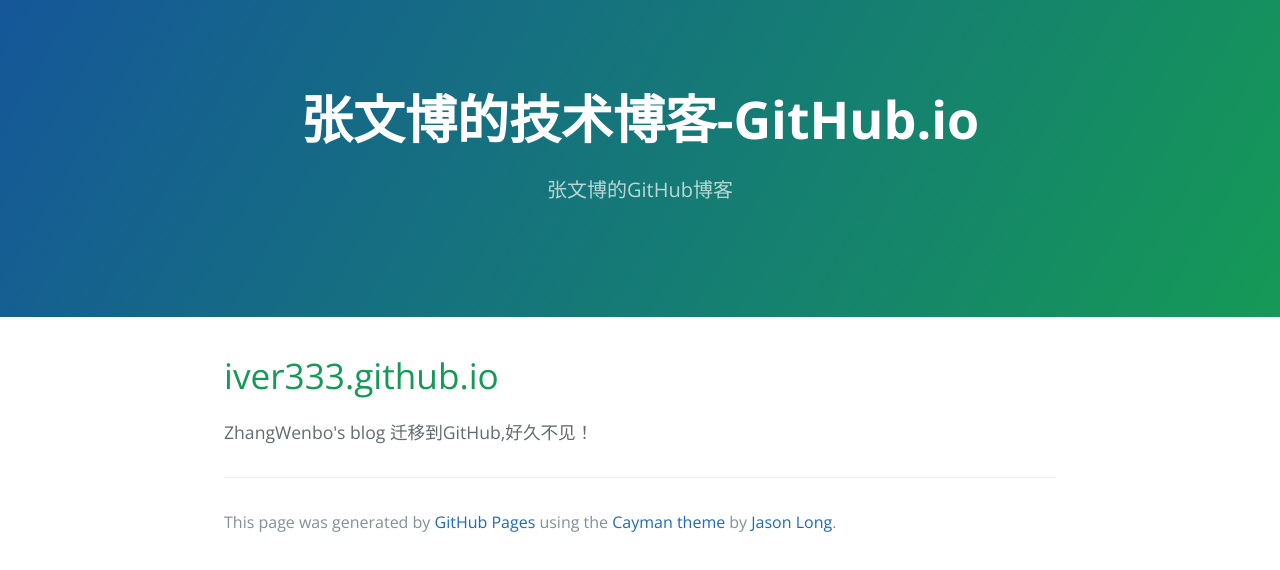
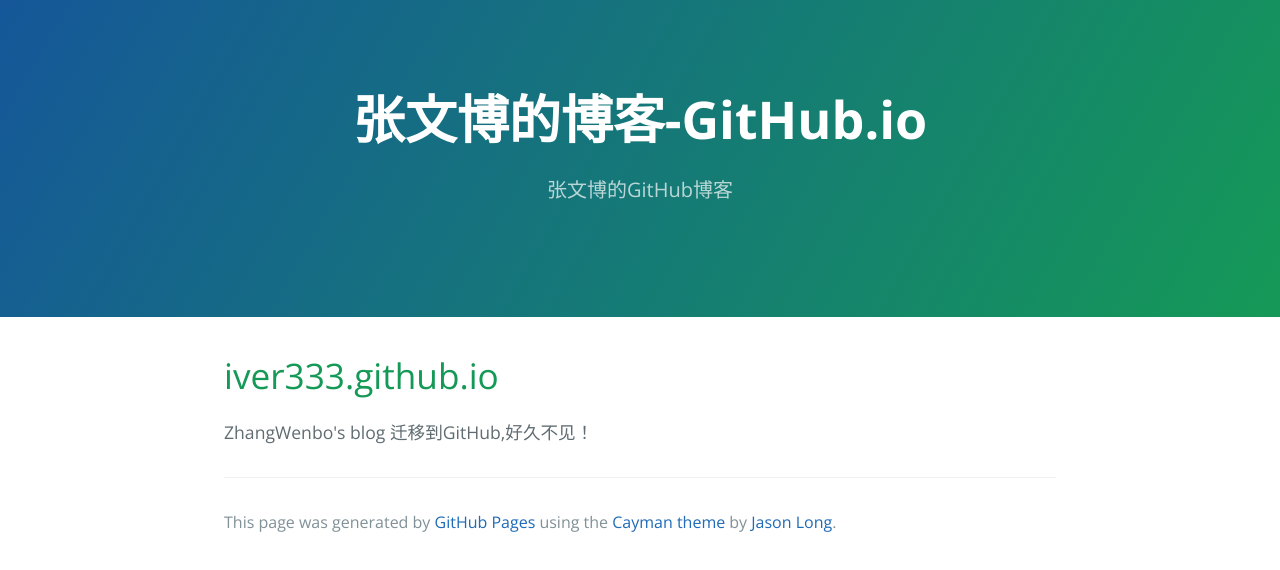
Before and after one commit to iver3on/zhangwenbo.github.io, a plain HTML site: page index.html in a window 1280 px wide. Drawn offline with nearby package versions, Linux system fonts and the light colour scheme.

Commit message:
Update index.html

```diff
--- a/index.html
+++ b/index.html
@@ -2,7 +2,7 @@
 <html lang="en-us">
   <head>
     <meta charset="UTF-8">
-    <title>张文博的技术博客-GitHub.io by iver333</title>
+    <title>张文博的博客-GitHub.io by iver333</title>
     <meta name="viewport" content="width=device-width, initial-scale=1">
     <link rel="stylesheet" type="text/css" href="stylesheets/normalize.css" media="screen">
     <link href='https://fonts.googleapis.com/css?family=Open+Sans:400,700' rel='stylesheet' type='text/css'>
@@ -11,7 +11,7 @@
   </head>
   <body>
     <section class="page-header">
-      <h1 class="project-name">张文博的技术博客-GitHub.io</h1>
+      <h1 class="project-name">张文博的博客-GitHub.io</h1>
       <h2 class="project-tagline">张文博的GitHub博客</h2>
     </section>
 
```
